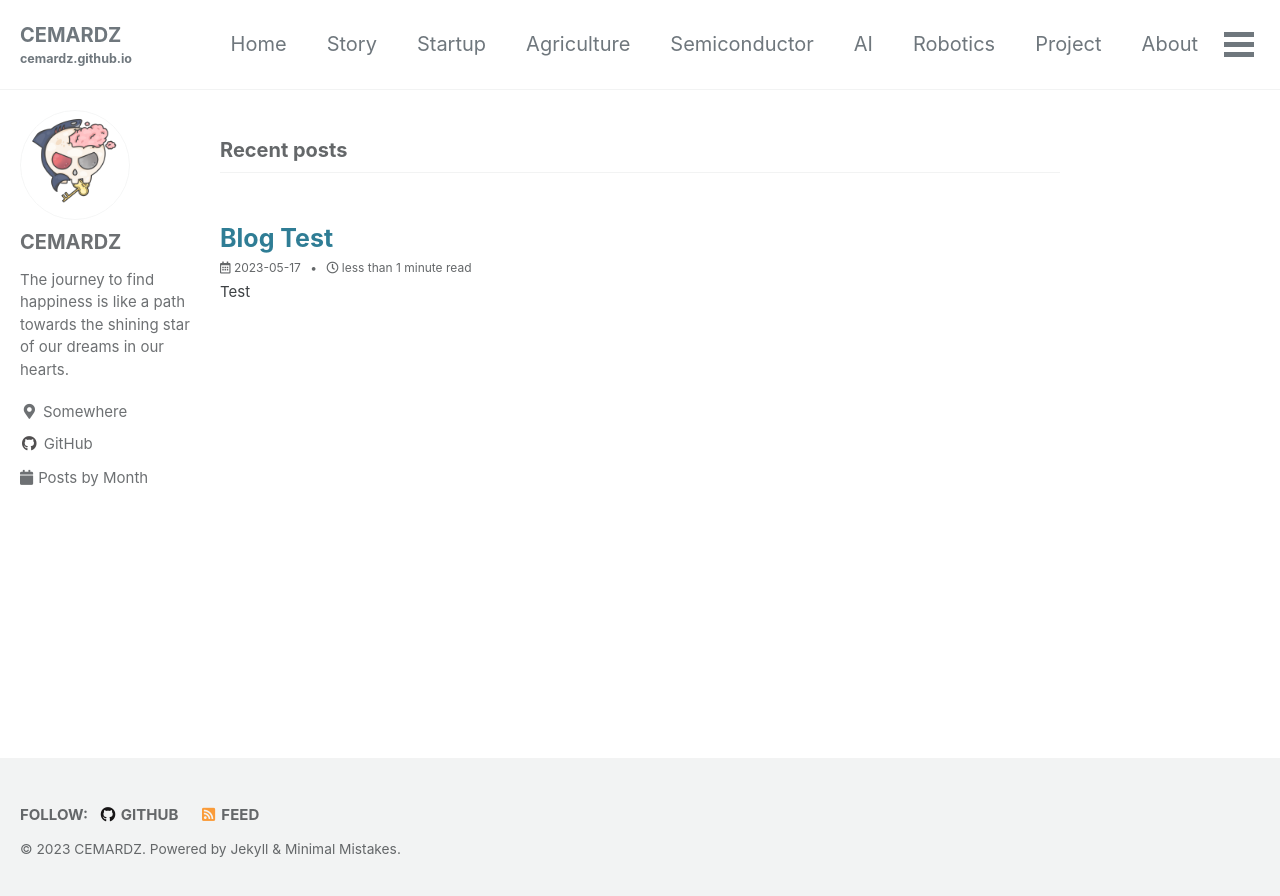
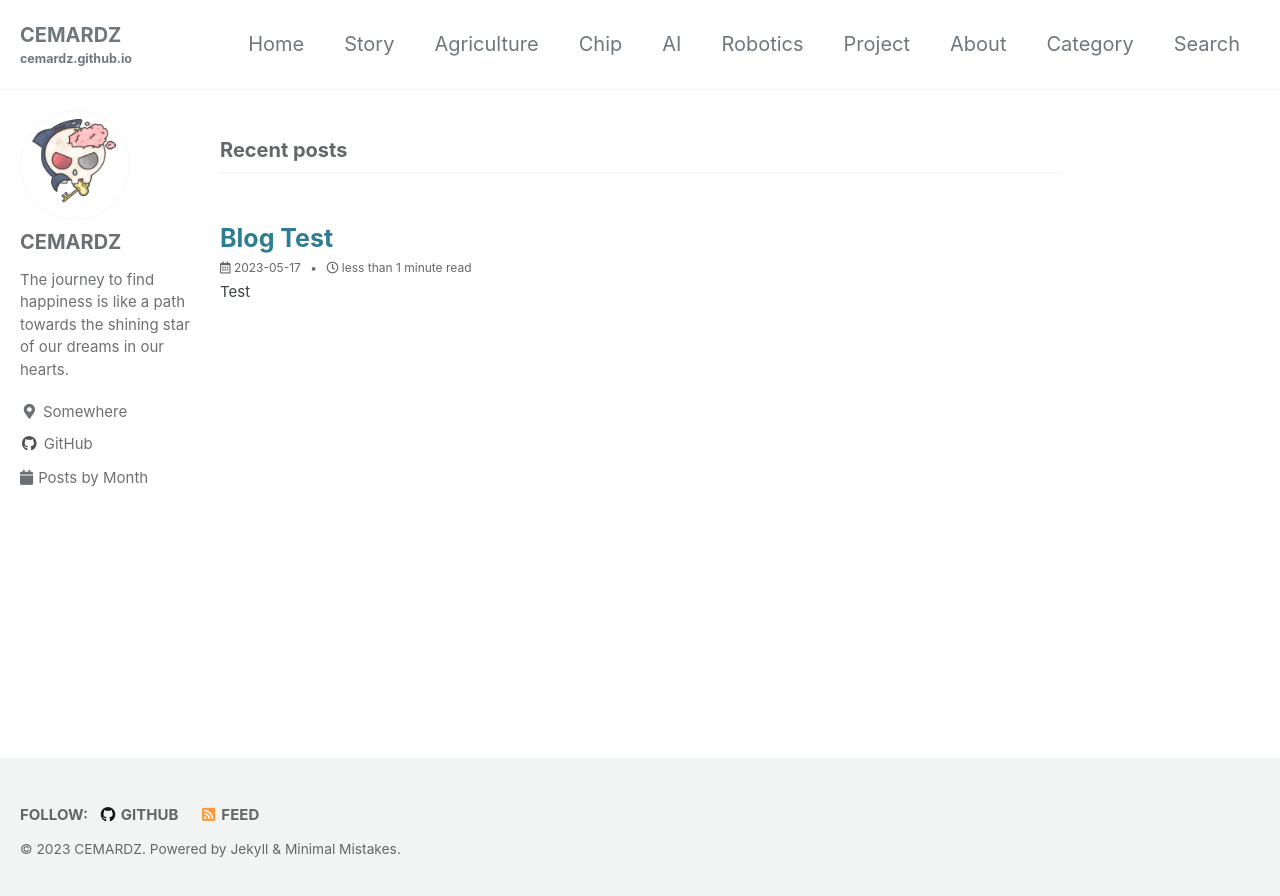
Before and after one commit to cemardz/cemardz.github.io, a Jekyll site: the page built from index.html, in a window 1280 px wide. Shown: the top 896 px of the page. Built offline with Jekyll 4.4.1, drawn with Linux system fonts in a browser that asks for light colours; cached includes are drawn as plain includes; some web fonts are replaced; the list of posts is cut into pages by our own code.

Commit message:
Update navigation.yml

```diff
--- a/_data/navigation.yml
+++ b/_data/navigation.yml
@@ -4,12 +4,10 @@
     url: /index.html
   - title: "Story"
     url: /story/
-  - title: "Startup"
-    url: /startup/
   - title: "Agriculture"
     url: /agriculture/
-  - title: "Semiconductor"
-    url: /semiconductor/
+  - title: "Chip"
+    url: /chip/
   - title: "AI"
     url: /ai/
   - title: "Robotics"
```
